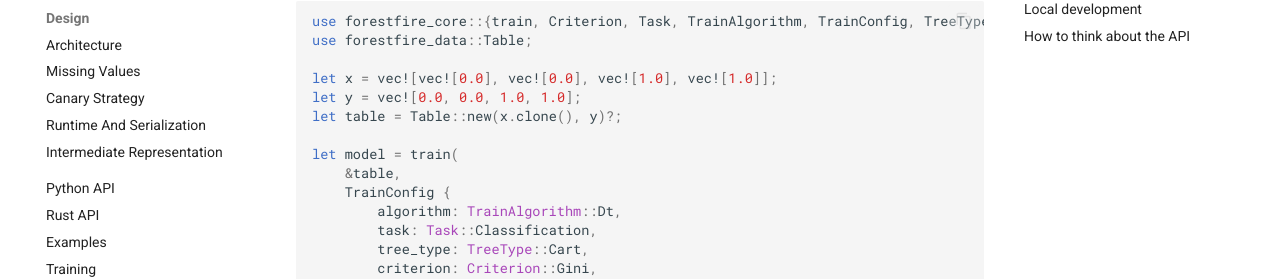
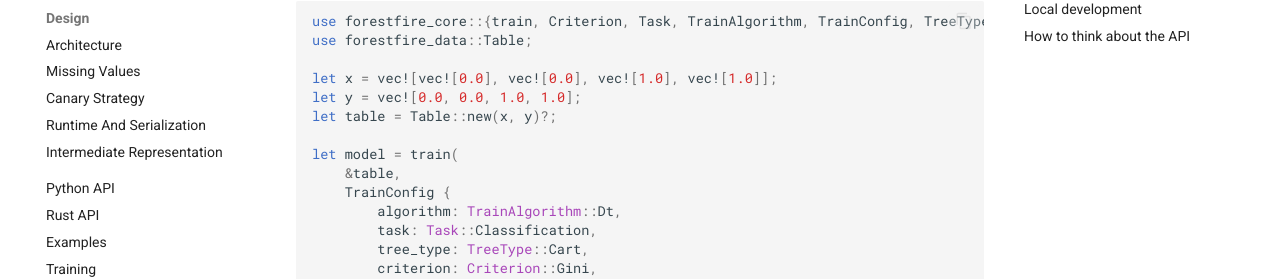
Before and after one commit to wsperat/forest-fire, an MkDocs documentation site: the page built from docs/getting-started.md, in a window 1280 px wide and 900 px high, scrolled down 641 px. Shown: the part 153-432 px from the top of the window. Built offline with MkDocs 1.6.1 and Material for MkDocs 9.7.7, drawn with Linux system fonts in a browser that asks for light colours; comment, search, counter and statistics services are not loaded.

```diff
--- a/docs/getting-started.md
+++ b/docs/getting-started.md
@@ -39,7 +39,7 @@ use forestfire_data::Table;
 
 let x = vec![vec![0.0], vec![0.0], vec![1.0], vec![1.0]];
 let y = vec![0.0, 0.0, 1.0, 1.0];
-let table = Table::new(x.clone(), y)?;
+let table = Table::new(x, y)?;
 
 let model = train(
     &table,
```
Also changed, not shown: docs/examples.md (+0 -1 lines), 1 other file.
